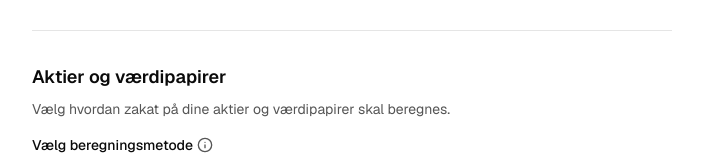
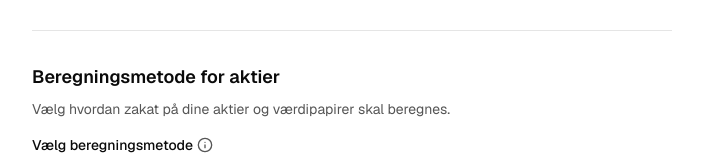
Before and after one commit to yusefmubeen/zkt, a Next.js app: page / in a window 1280 px wide. Shown: the part 436-591 px from the top of the page, without its empty margins (288-991 px from the left). Built offline with nearby package versions, Linux system fonts and the light colour scheme.

Commit message:
feat: rename section title to "Beregningsmetode for aktier"
Clarify section focus on zakat calculation method, not asset input.

#VERCEL_SKIP

Co-authored-by: Yusef Mubeen <23268696+yusefmubeen@users.noreply.github.com>

```diff
--- a/components/zakat-calculator.tsx
+++ b/components/zakat-calculator.tsx
@@ -326,7 +326,7 @@ export function ZakatCalculator() {
 
       {/* Stock Treatment Section */}
       <section className="mb-8">
-        <h2 className="text-lg font-semibold mb-2">Aktier og værdipapirer</h2>
+        <h2 className="text-lg font-semibold mb-2">Beregningsmetode for aktier</h2>
         <p className="text-sm text-muted-foreground mb-4">
           Vælg hvordan zakat på dine aktier og værdipapirer skal beregnes.
         </p>
```
